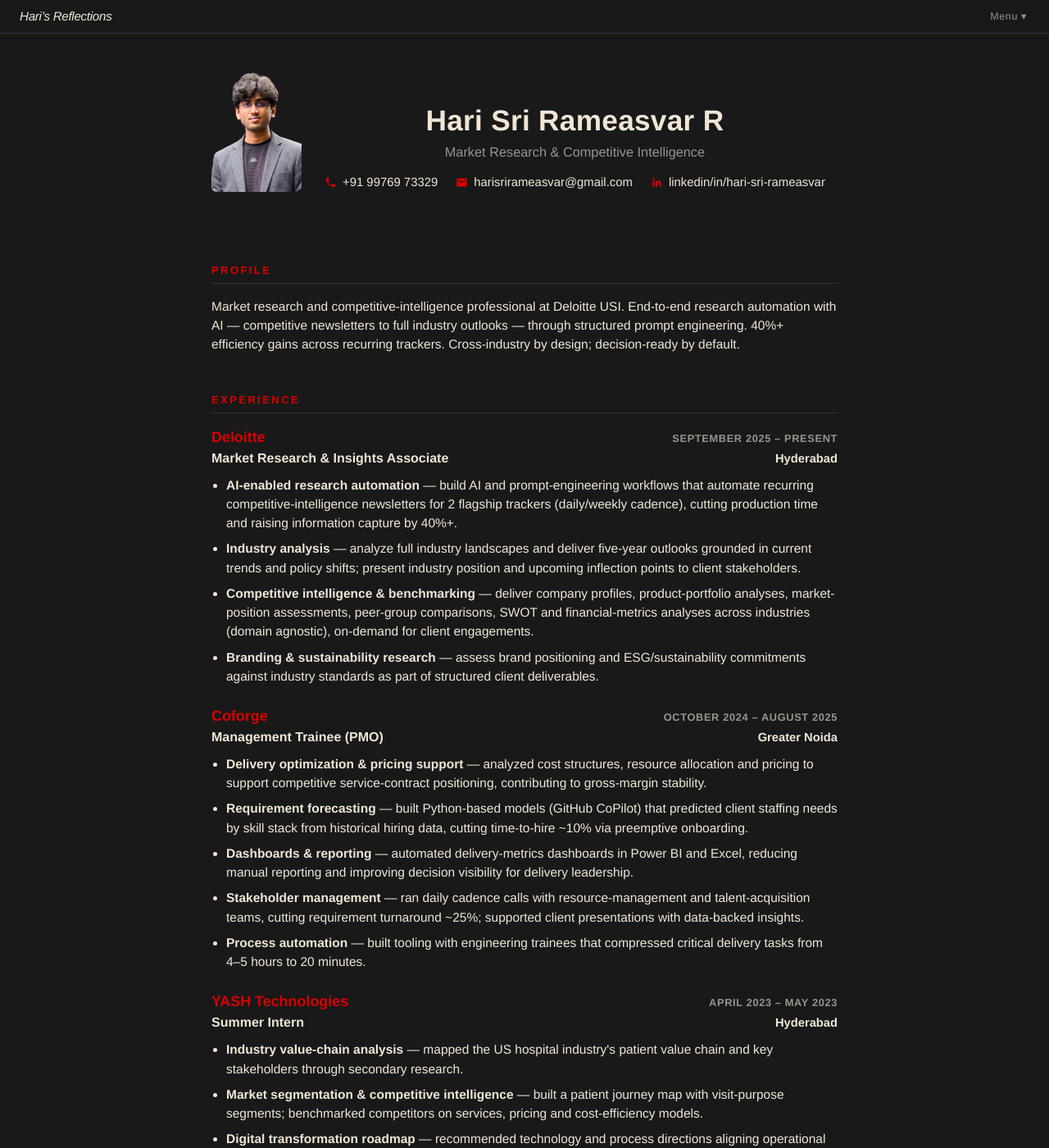
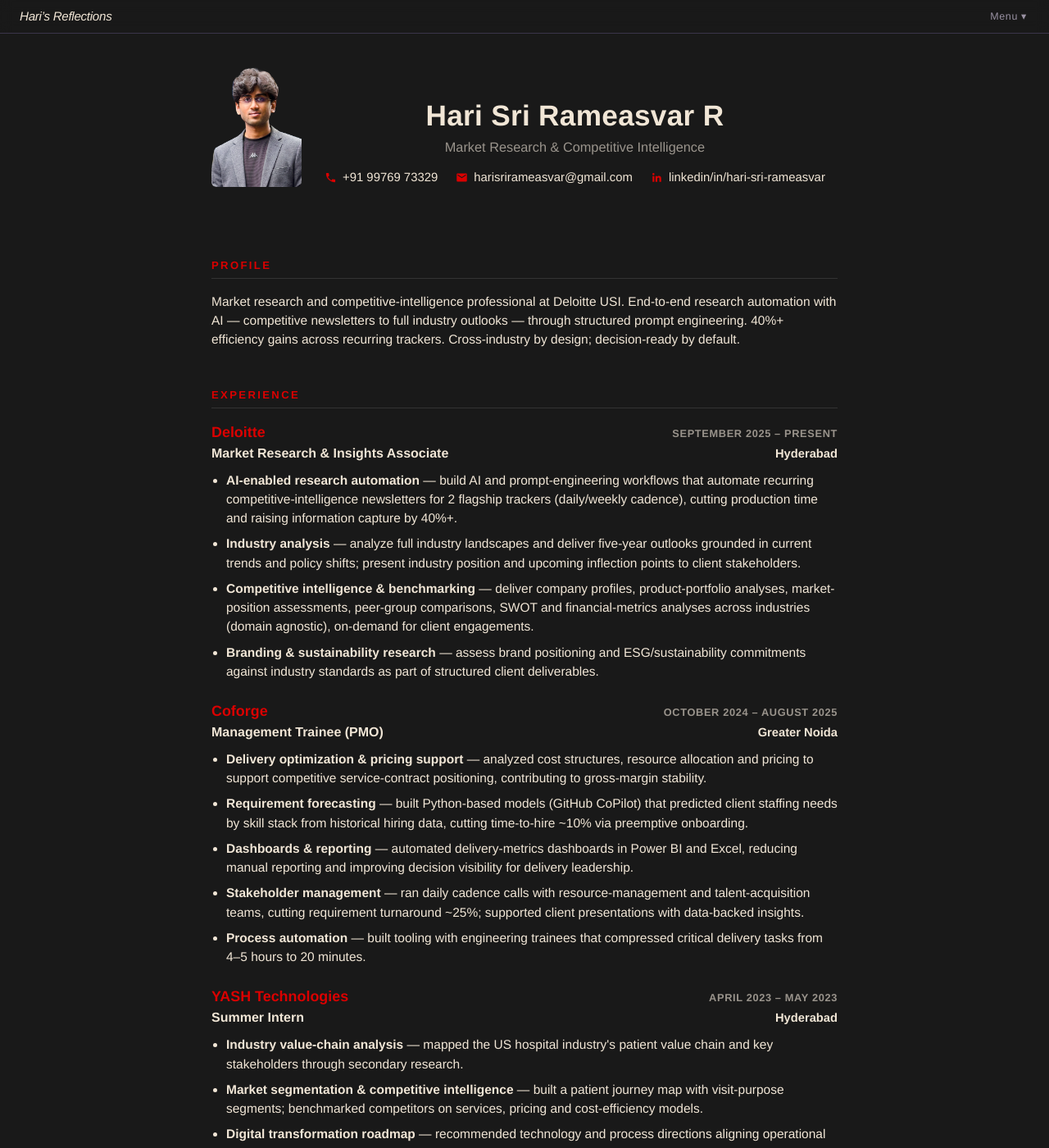
Before and after one commit to h-refs/h-refs.github.io, a Jekyll site: the page resume/index.html, which Jekyll copies as it is, in a window 1280 px wide and 1400 px high. Shown: the whole window at 82% size. Built offline with Jekyll 4.4.1, drawn with Linux system fonts in a browser that asks for light colours.

Commit message:
Resume: header block up 6px

```diff
--- a/resume/index.html
+++ b/resume/index.html
@@ -18,7 +18,7 @@
   body{
     background:var(--dark); color:var(--cream);
     font:15.5px/1.5 "Helvetica Neue", Helvetica, Arial, sans-serif;
-    max-width:820px; margin:0 auto; padding:88px 28px 65px;
+    max-width:820px; margin:0 auto; padding:82px 28px 65px;
   }
   a{color:var(--cream); text-decoration:none;}
   main a{border-bottom:1px solid var(--red);}
```
